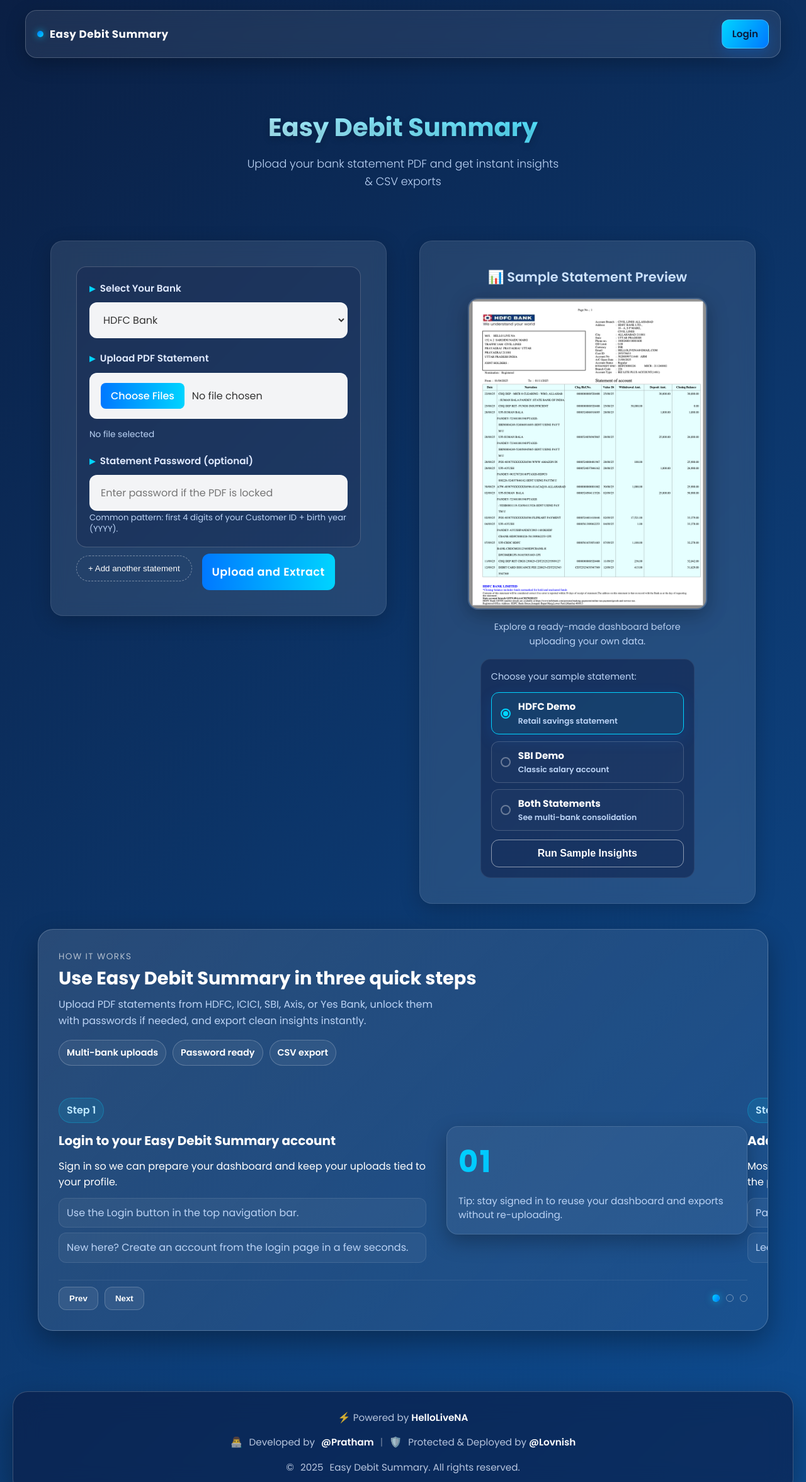
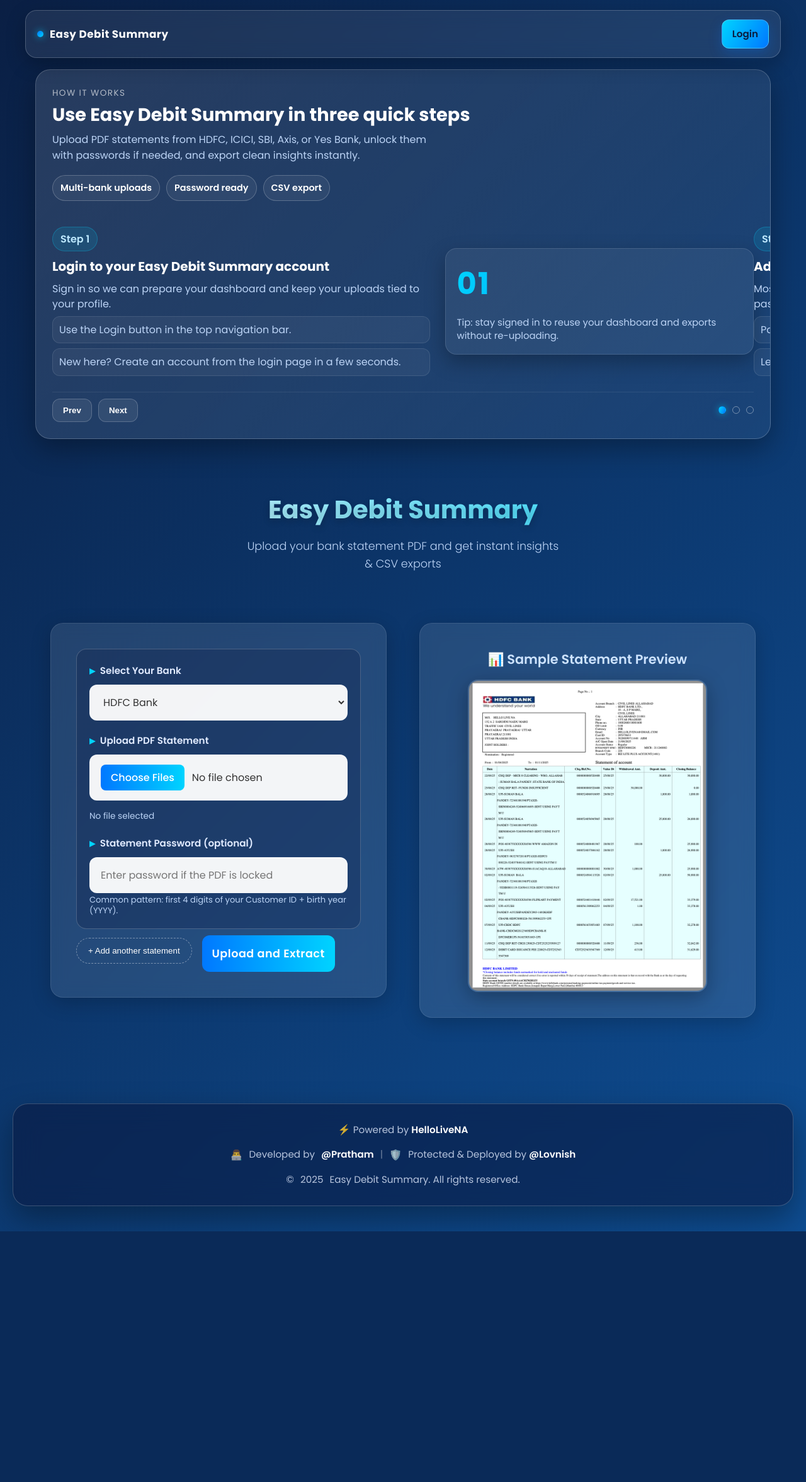
Before and after one commit to w2flovnishpratham/Easy_debit_summary_web_app, a Flask app: page / in a window 1280 px wide. Shown: the top 2353 px of the page at 63% size. After the commit the page ends 1955 px from the top, so only its background shows below. Run offline with Flask 3, Linux system fonts and the light colour scheme.

Commit message:
updated homepage

```diff
--- a/templates/index.html
+++ b/templates/index.html
@@ -350,108 +350,6 @@
       max-width: 360px;
     }
 
-    .sample-form {
-      display: flex;
-      flex-direction: column;
-      gap: 14px;
-      padding: 16px;
-      border-radius: 16px;
-      background: rgba(10, 22, 60, 0.45);
-      border: 1px solid rgba(255, 255, 255, 0.08);
-      text-align: left;
-      width: 100%;
-      max-width: 340px;
-    }
-
-    .sample-form label::before {
-      content: none;
-    }
-
-    .sample-selector {
-      display: flex;
-      flex-direction: column;
-      gap: 10px;
-    }
-
-    .sample-pill {
-      display: flex;
-      align-items: center;
-      gap: 12px;
-      padding: 10px 14px;
-      border-radius: 12px;
-      border: 1px solid rgba(255, 255, 255, 0.18);
-      cursor: pointer;
-      transition: border-color 0.2s ease, background 0.2s ease, transform 0.2s ease;
-      background: rgba(255, 255, 255, 0.02);
-    }
-
-    .sample-pill input[type="radio"] {
-      appearance: none;
-      width: 16px;
-      height: 16px;
-      border-radius: 50%;
-      border: 2px solid rgba(255, 255, 255, 0.35);
-      display: inline-flex;
-      align-items: center;
-      justify-content: center;
-      position: relative;
-    }
-
-    .sample-pill input[type="radio"]::after {
-      content: '';
-      width: 8px;
-      height: 8px;
-      border-radius: 50%;
-      background: transparent;
-      transition: background 0.2s ease;
-    }
-
-    .sample-pill.active {
-      border-color: var(--accent-cyan);
-      background: rgba(0, 212, 255, 0.08);
-      transform: translateY(-1px);
-      box-shadow: 0 8px 24px rgba(0, 120, 255, 0.15);
-    }
-
-    .sample-pill.active input[type="radio"] {
-      border-color: var(--accent-cyan);
-    }
-
-    .sample-pill.active input[type="radio"]::after {
-      background: var(--accent-cyan);
-    }
-
-    .sample-pill strong {
-      font-size: 0.95rem;
-      display: block;
-      color: var(--text-light);
-    }
-
-    .sample-pill small {
-      display: block;
-      color: var(--text-muted);
-      font-size: 0.78rem;
-    }
-
-    .secondary-btn {
-      border: 1px solid rgba(255, 255, 255, 0.5);
-      background: transparent;
-      color: var(--text-light);
-      padding: 12px 16px;
-      border-radius: 12px;
-      font-size: 1rem;
-      font-weight: 600;
-      cursor: pointer;
-      transition: all 0.3s ease;
-    }
-
-    .secondary-btn:hover {
-      border-color: var(--accent-cyan);
-      color: var(--accent-cyan);
-      box-shadow: 0 8px 20px rgba(0, 120, 255, 0.2);
-      transform: translateY(-2px);
-    }
-
     .sample-image img {
       width: 100%;
       max-width: 380px;
@@ -468,15 +366,15 @@
 
     .how-section {
       max-width: 1200px;
-      margin: 0 auto 32px;
-      padding: 0 20px;
+      margin: 0 auto 20px;
+      padding: 0 16px;
     }
 
     .how-card {
       background: linear-gradient(135deg, rgba(255, 255, 255, 0.12), rgba(255, 255, 255, 0.05));
       border: 1px solid rgba(255, 255, 255, 0.2);
       border-radius: 24px;
-      padding: clamp(20px, 3vw, 32px);
+      padding: clamp(16px, 2.5vw, 26px);
       box-shadow: 0 16px 44px rgba(0, 0, 0, 0.32);
       overflow: hidden;
     }
@@ -505,7 +403,7 @@
     .how-subtitle {
       color: var(--text-muted);
       max-width: 620px;
-      margin-top: 6px;
+      margin-top: 4px;
     }
 
     .how-badges {
@@ -525,7 +423,7 @@
     }
 
     .how-slider {
-      margin-top: 16px;
+      margin-top: 10px;
       position: relative;
     }
 
@@ -539,14 +437,20 @@
       display: grid;
       grid-template-columns: 1.1fr 0.9fr;
       align-items: center;
-      gap: clamp(18px, 3vw, 32px);
-      padding: clamp(16px, 3vw, 22px) 0 8px;
+      gap: clamp(14px, 2.5vw, 24px);
+      padding: clamp(12px, 2.5vw, 18px) 0 6px;
     }
 
     .how-text {
       display: flex;
       flex-direction: column;
-      gap: 12px;
+      gap: 8px;
+    }
+
+    .how-text p {
+      margin: 0;
+      color: var(--text-muted);
+      line-height: 1.45;
     }
 
     .step-tag {
@@ -578,7 +482,7 @@
     }
 
     .how-points li {
-      padding: 10px 12px;
+      padding: 8px 10px;
       border-radius: 12px;
       background: rgba(255, 255, 255, 0.05);
       border: 1px solid rgba(255, 255, 255, 0.1);
@@ -606,8 +510,9 @@
 
     .how-footnote {
       color: var(--text-muted);
-      font-size: 0.95rem;
-      line-height: 1.5;
+      font-size: 0.93rem;
+      line-height: 1.4;
+      margin: 0;
     }
 
     .how-nav {
@@ -925,96 +831,6 @@
       {% endif %}
     </div>
   </nav>
-
-  <header>
-    <h1>Easy Debit Summary</h1>
-    <p>Upload your bank statement PDF and get instant insights & CSV exports</p>
-  </header>
-
-  <div class="container">
-    <div class="card upload-form">
-      <form action="/upload" method="post" enctype="multipart/form-data" id="multiUploadForm">
-        <div id="statementList">
-          <div class="statement-block">
-            <div class="form-group">
-              <label>Select Your Bank</label>
-              <select name="bank[]" class="bank-select" required>
-                <option value="HDFC">HDFC Bank</option>
-                <option value="ICICI">ICICI Bank</option>
-                <option value="SBI">State Bank of India</option>
-                <option value="AXIS">Axis Bank</option>
-                <option value="YES">Yes Bank</option>
-              </select>
-            </div>
-
-            <audio id="audio3" preload="auto">
-              <source src="{{ url_for('static', filename='popTrimed.mp3') }}" type="audio/mpeg">
-            </audio>
-            <audio id="audio1" preload="auto">
-              <source src="{{ url_for('static', filename='ClickTrimed.mp3') }}" type="audio/mpeg">
-            </audio>
-            <audio id="audio4" preload="auto">
-              <source src="{{ url_for('static', filename='whooshSwipe.mp3') }}" type="audio/mpeg">
-            </audio>
-
-
-            <div class="form-group">
-              <label>Upload PDF Statement</label>
-              <input type="file" name="pdf_file[]" id="choosePdf" accept="application/pdf" multiple required>
-              <small class="file-name" data-default-text="No file selected">No file selected</small>
-            </div>
-
-            <div class="form-group">
-              <label>Statement Password (optional)</label>
-              <input type="password" name="pdf_password[]" placeholder="Enter password if the PDF is locked">
-              <small class="password-hint" data-default-hint="Optional: only needed when your bank locks the PDF.">Optional: only needed when your bank locks the PDF.</small>
-            </div>
-
-            <button type="button" class="remove-block">Remove</button>
-          </div>
-        </div>
-
-        <div class="multi-actions">
-          <button type="button" class="inline-btn" id="addStatement">+ Add another statement</button>
-          <input type="submit" class="primary-btn" value="Upload and Extract">
-        </div>
-      </form>
-    </div>
-
-    <div class="card sample-image">
-      <h3>📊 Sample Statement Preview</h3>
-      <img id="sample-img" src="{{ url_for('static', filename='image_1.png') }}" alt="Sample Statement">
-      <p class="sample-card-copy">Explore a ready-made dashboard before uploading your own data.</p>
-
-      <form class="sample-form" action="/sample" method="post">
-        <p class="sample-card-copy">Choose your sample statement:</p>
-        <div class="sample-selector">
-          <label class="sample-pill active">
-            <input type="radio" name="sample_option" class="sampleSt" value="hdfc" checked>
-            <div>
-              <strong>HDFC Demo</strong>
-              <small>Retail savings statement</small>
-            </div>
-          </label>
-          <label class="sample-pill">
-            <input type="radio" name="sample_option" class="sampleSt" value="sbi">
-            <div>
-              <strong>SBI Demo</strong>
-              <small>Classic salary account</small>
-            </div>
-          </label>
-          <label class="sample-pill">
-            <input type="radio" name="sample_option" class="sampleSt" value="both">
-            <div>
-              <strong>Both Statements</strong>
-              <small>See multi-bank consolidation</small>
-            </div>
-          </label>
-        </div>
-        <button type="submit" class="secondary-btn">Run Sample Insights</button>
-      </form>
-    </div>
-  </div>
 
   <section class="how-section" id="how-to-use">
     <div class="how-card">
@@ -1189,8 +1067,6 @@
       const audio4 = document.getElementById('audio4');
       const pdfInput = document.getElementById('choosePdf');
       const bankSelect = document.querySelector('.bank-select');
-      const sampleOptionInputs = document.querySelectorAll('input[name="sample_option"]');
-      const SampleSt = document.querySelectorAll('.sampleSt');
 
 
       // Play sound when opening the file picker (Choose file click)
@@ -1251,25 +1128,6 @@
           img.style.opacity = '1';
           img.style.transform = 'scale(1)';
         }, 200);
-      }
-
-      function updateSamplePillState() {
-        sampleOptionInputs.forEach((input) => {
-          const pill = input.closest('.sample-pill');
-          if (!pill) return;
-          pill.classList.toggle('active', input.checked);
-        });
-      }
-
-      function updateSampleImagePreview(value) {
-        if (!value) {
-          return;
-        }
-        if (value === 'sbi') {
-          updateImage('SBI');
-        } else {
-          updateImage('HDFC');
-        }
       }
 
       function updatePasswordHint(selectEl) {
@@ -1402,8 +1260,8 @@
       statementList.addEventListener('change', (event) => {
         const target = event.target;
         if (target.classList.contains('bank-select')) {
+          updatePasswordHint(target);
           updateImage(target.value);
-          updatePasswordHint(target);
         }
         if (target.matches('input[type="file"]')) {
           handleMultiFileSelection(target);
@@ -1413,37 +1271,9 @@
 
       updateRemoveButtons();
       const firstSelect = statementList.querySelector('.bank-select');
-      updateImage(firstSelect ? firstSelect.value : 'HDFC');
       if (firstSelect) {
         updatePasswordHint(firstSelect);
-      }
-
-      if (sampleOptionInputs.length) {
-        sampleOptionInputs.forEach((input) => {
-          input.addEventListener('change', (event) => {
-            updateSamplePillState();
-            updateSampleImagePreview(event.target.value);
-            if (audio1) {
-              try {
-                audio1.currentTime = 0;
-                audio1.play();
-              } catch (err) {}
-            }
-          });
-        });
-        updateSamplePillState();
-      }
-
-      const sampleRunBtn = document.querySelector('.sample-form .secondary-btn');
-      if (sampleRunBtn) {
-        sampleRunBtn.addEventListener('click', () => {
-          if (audio4) {
-            try {
-              audio4.currentTime = 0;
-              audio4.play();
-            } catch (err) {}
-          }
-        });
+        updateImage(firstSelect.value);
       }
 
       form.addEventListener('submit', function() {
```
Also changed, not shown: other parts of templates/index.html (+65 -1 lines).
